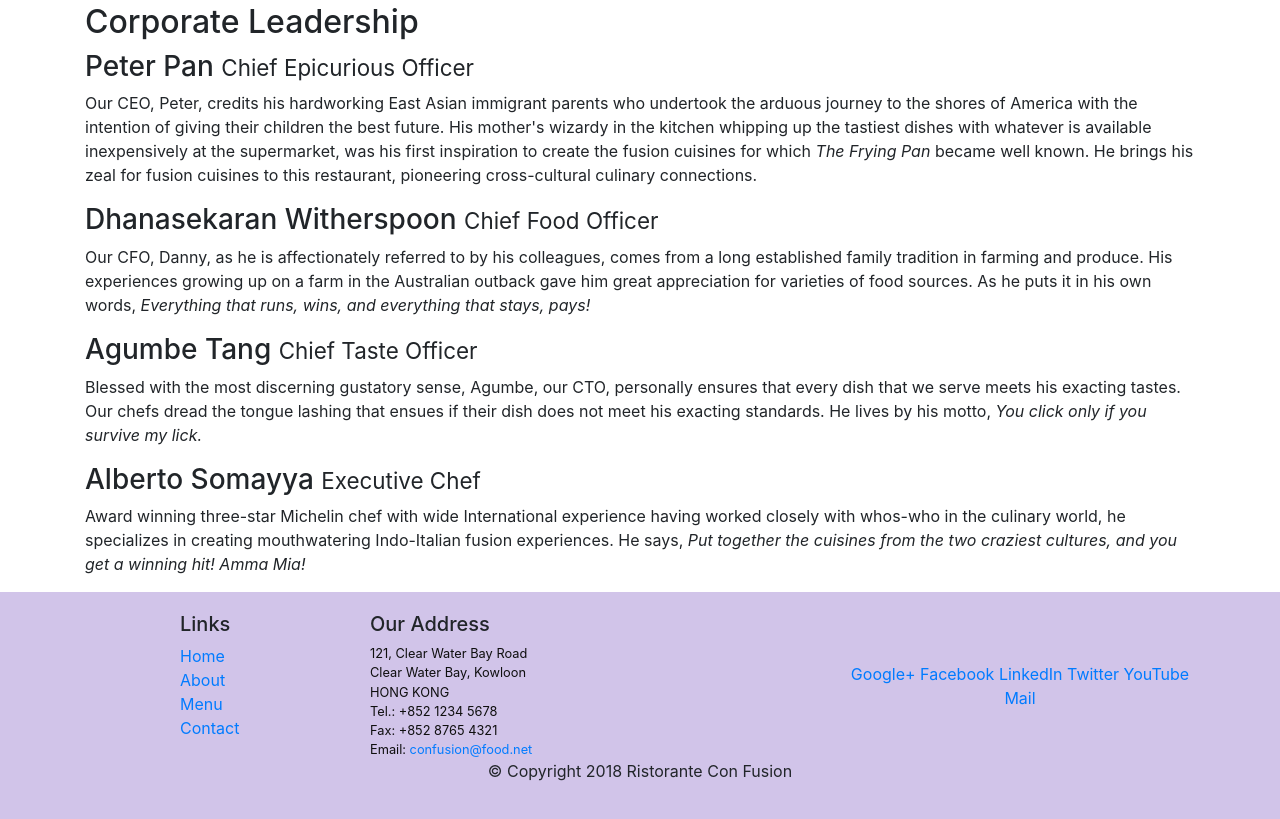
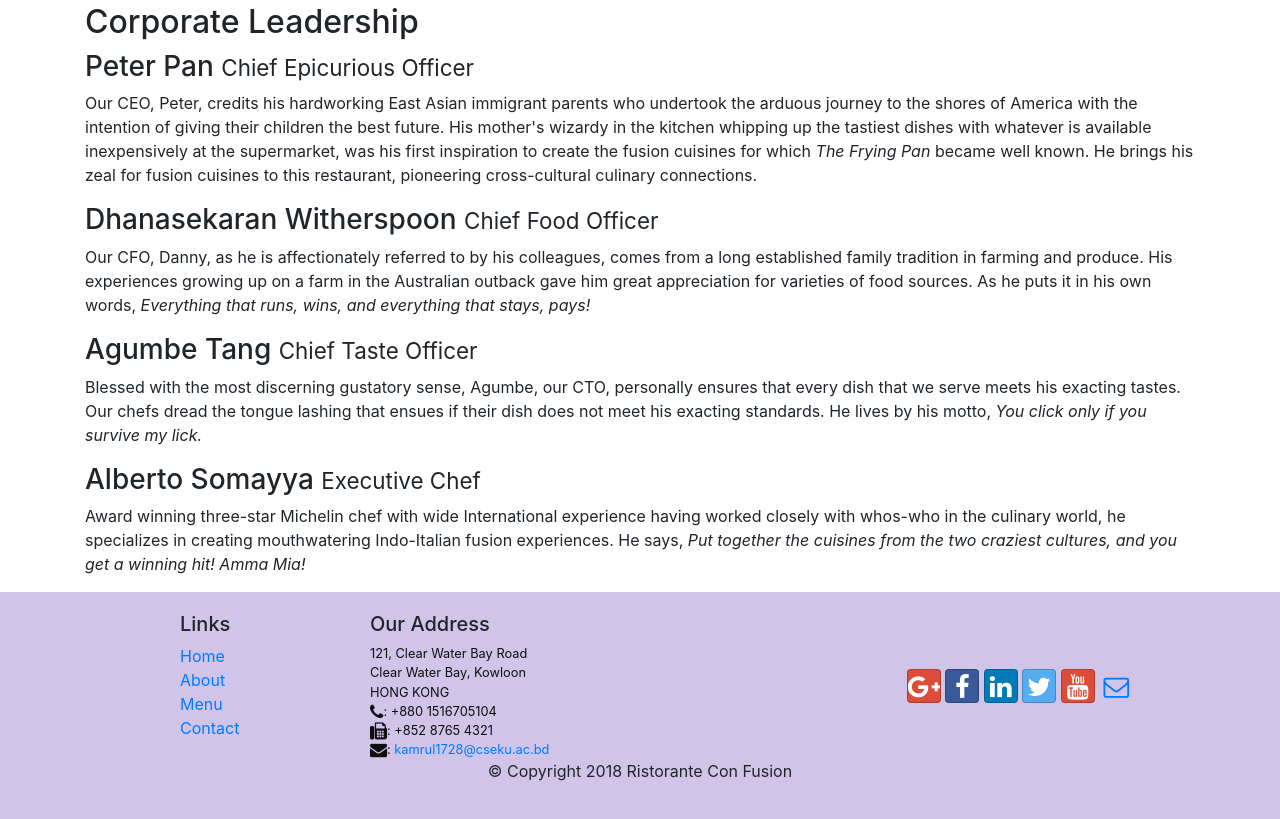
Before and after one commit to Kamrul-28/WabesiteDesign1, a website: page aboutus.html in a window 1280 px wide. Shown: the part 739-1558 px from the top of the page. Drawn offline with nearby package versions, Linux system fonts and the light colour scheme.

Commit message:
Icon Fonts

```diff
--- a/aboutus.html
+++ b/aboutus.html
@@ -11,6 +11,8 @@
 
     <!-- Bootstrap CSS -->
     <link rel="stylesheet" href="node_modules/bootstrap/dist/css/bootstrap.min.css">
+    <link rel="stylesheet" href="node_modules/font-awesome/css/font-awesome.min.css">
+    <link rel="stylesheet" href="node_modules/bootstrap-social/bootstrap-social.css">
     <link rel="stylesheet" href="css/styles.css">
     <!-- Title -->
     <title>Ristorante Con Fusion: About Us</title>
@@ -27,10 +29,10 @@
            <a class="navbar-brand" href="./index.html">Ristorante Con Fusion</a>
            <div class="collapse navbar-collapse" id="Navbar">
                 <ul class="navbar-nav mr-auto">
-                    <li class="nav-item"><a class="nav-link" href="./index.html">Home</a></li>
-                    <li class="nav-item active"><a class="nav-link" href="./aboutus.html">About</a></li>
-                    <li class="nav-item"><a class="nav-link" href="#">Menu</a></li>
-                    <li class="nav-item"><a class="nav-link" href="#">Contact</a></li>
+                    <li class="nav-item"><a class="nav-link" href="./index.html"><span class="fa fa-home fa-lg"></span> Home</a></li>
+                    <li class="nav-item active"><a class="nav-link" href="./aboutus.html"><span class="fa fa-info fa-lg"></span> About</a></li>
+                    <li class="nav-item"><a class="nav-link" href="#"><span class="fa fa-list fa-lg"></span> Menu</a></li>
+                    <li class="nav-item"><a class="nav-link" href="#"><span class="fa fa-address-card fa-lg"></span> Contact</a></li>
                 </ul>
            </div>
 
@@ -105,19 +107,20 @@
 		              121, Clear Water Bay Road<br>
 		              Clear Water Bay, Kowloon<br>
 		              HONG KONG<br>
-		              Tel.: +852 1234 5678<br>
-		              Fax: +852 8765 4321<br>
-		              Email: <a href="mailto:confusion@food.net">confusion@food.net</a>
+                      <i class="fa fa-phone fa-lg"></i>: +880 1516705104<br>
+                      <i class="fa fa-fax fa-lg"></i>: +852 8765 4321<br>
+                      <i class="fa fa-envelope fa-lg"></i>:
+                      <a href="mailto:kamrul1728@cseku.ac.bd">kamrul1728@cseku.ac.bd</a>
 		           </address>
                 </div>
                 <div class="col-12 col-sm-4 align-self-center">
                     <div class="text-center">
-                        <a href="http://google.com/+">Google+</a>
-                        <a href="http://www.facebook.com/profile.php?id=">Facebook</a>
-                        <a href="http://www.linkedin.com/in/">LinkedIn</a>
-                        <a href="http://twitter.com/">Twitter</a>
-                        <a href="http://youtube.com/">YouTube</a>
-                        <a href="mailto:">Mail</a>
+                        <a class="btn btn-social-icon btn-google" href="http://google.com/+"><i class="fa fa-google-plus"></i></a>
+                        <a class="btn btn-social-icon btn-facebook" href="http://www.facebook.com/profile.php?id="><i class="fa fa-facebook"></i></a>
+                        <a class="btn btn-social-icon btn-linkedin" href="http://www.linkedin.com/in/"><i class="fa fa-linkedin"></i></a>
+                        <a class="btn btn-social-icon btn-twitter" href="http://twitter.com/"><i class="fa fa-twitter"></i></a>
+                        <a class="btn btn-social-icon btn-google" href="http://youtube.com/"><i class="fa fa-youtube"></i></a>
+                        <a class="btn btn-social-icon" href="mailto:"><i class="fa fa-envelope-o"></i></a>
                     </div>
                 </div>
            </div>
--- a/package.json
+++ b/package.json
@@ -15,6 +15,8 @@
   },
   "dependencies": {
     "bootstrap": "^4.0.0",
+    "bootstrap-social": "^5.1.1",
+    "font-awesome": "^4.7.0",
     "jquery": "^3.3.1",
     "popper.js": "^1.12.9"
   }
```
Also changed, not shown: index.html (+16 -13 lines), 1 other file.
